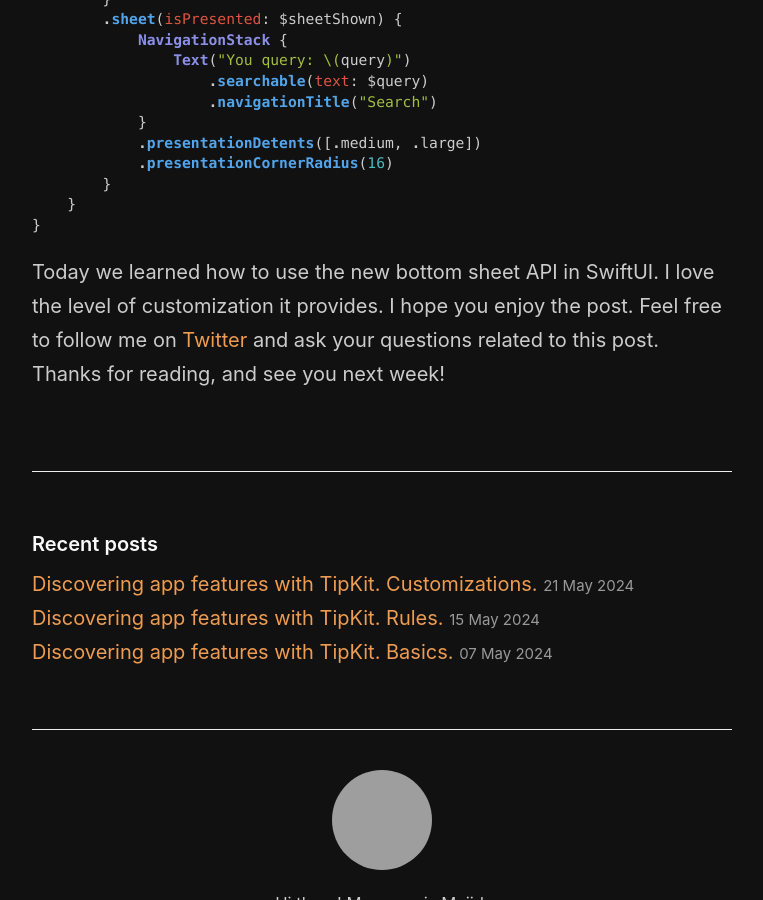
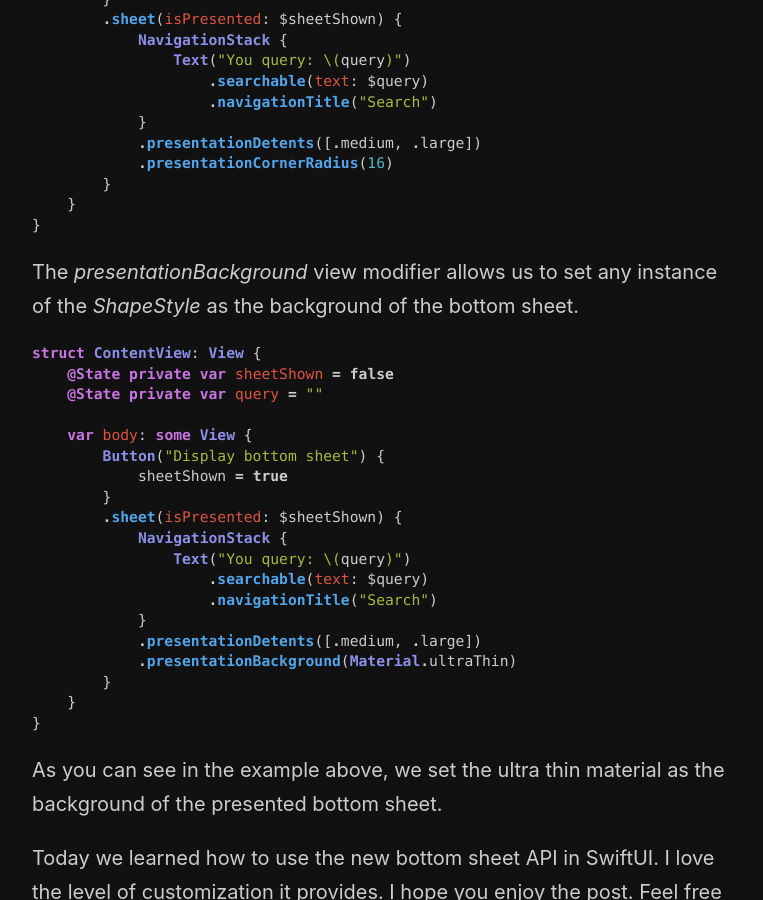
Before and after one commit to mecid/mecid.github.io, a Jekyll site: the page built from _posts/2022-07-19-bottom-sheet-api-in-swiftui.md, in a window 1280 px wide and 900 px high, scrolled down 5433 px, cut to the strip 0-900 px from the top of the window. Shown: the whole strip, without its empty margins (258-1021 px from the left). Built offline with Jekyll 4.4.1, drawn with Linux system fonts in a browser that asks for light colours; grey boxes are pictures that could not be loaded.

Commit message:
presentation background section added to the bottom sheet post

````diff
--- a/_posts/2022-07-19-bottom-sheet-api-in-swiftui.md
+++ b/_posts/2022-07-19-bottom-sheet-api-in-swiftui.md
@@ -205,4 +205,30 @@ struct ContentView: View {
 }
 ```
 
+The *presentationBackground* view modifier allows us to set any instance of the *ShapeStyle* as the background of the bottom sheet.
+
+```swift
+struct ContentView: View {
+    @State private var sheetShown = false
+    @State private var query = ""
+
+    var body: some View {
+        Button("Display bottom sheet") {
+            sheetShown = true
+        }
+        .sheet(isPresented: $sheetShown) {
+            NavigationStack {
+                Text("You query: \(query)")
+                    .searchable(text: $query)
+                    .navigationTitle("Search")
+            }
+            .presentationDetents([.medium, .large])
+            .presentationBackground(Material.ultraThin)
+        }
+    }
+}
+```
+
+As you can see in the example above, we set the ultra thin material as the background of the presented bottom sheet.
+
 Today we learned how to use the new bottom sheet API in SwiftUI. I love the level of customization it provides. I hope you enjoy the post. Feel free to follow me on [Twitter](https://twitter.com/mecid) and ask your questions related to this post. Thanks for reading, and see you next week!
````
